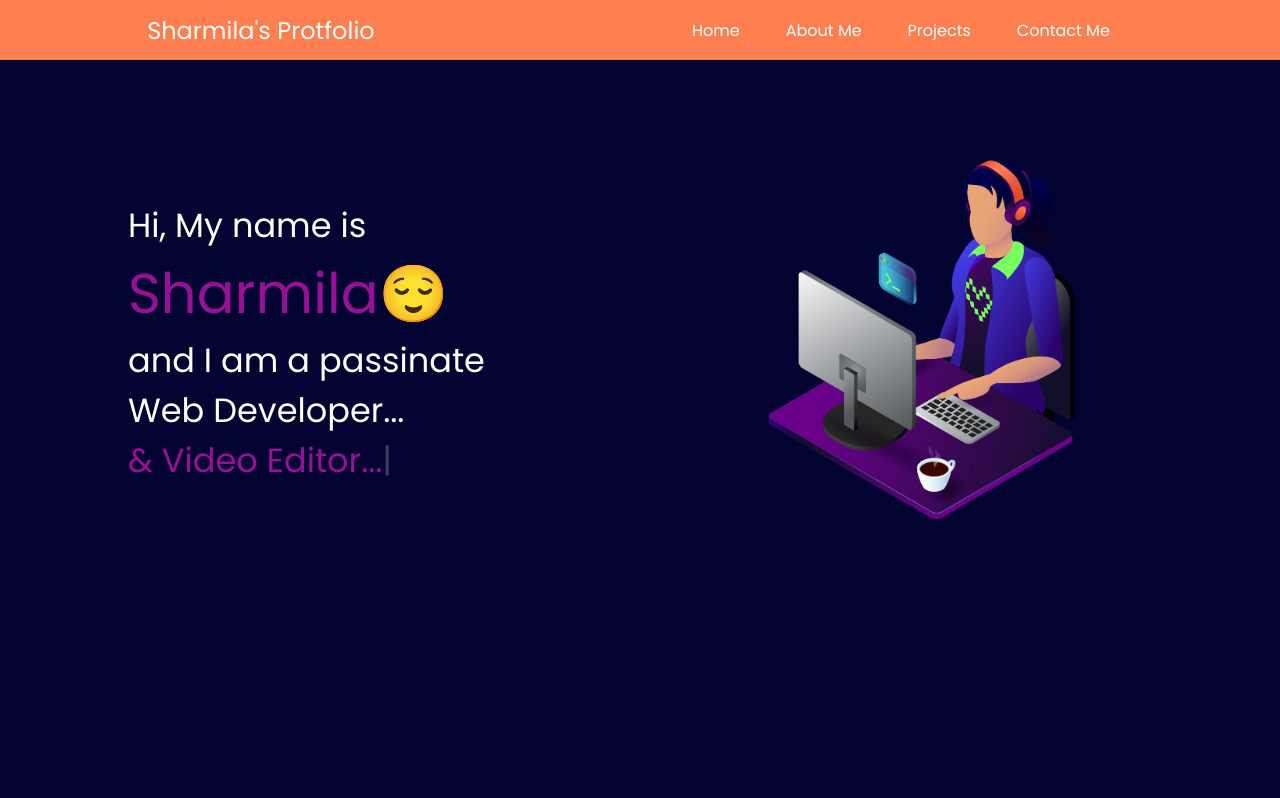
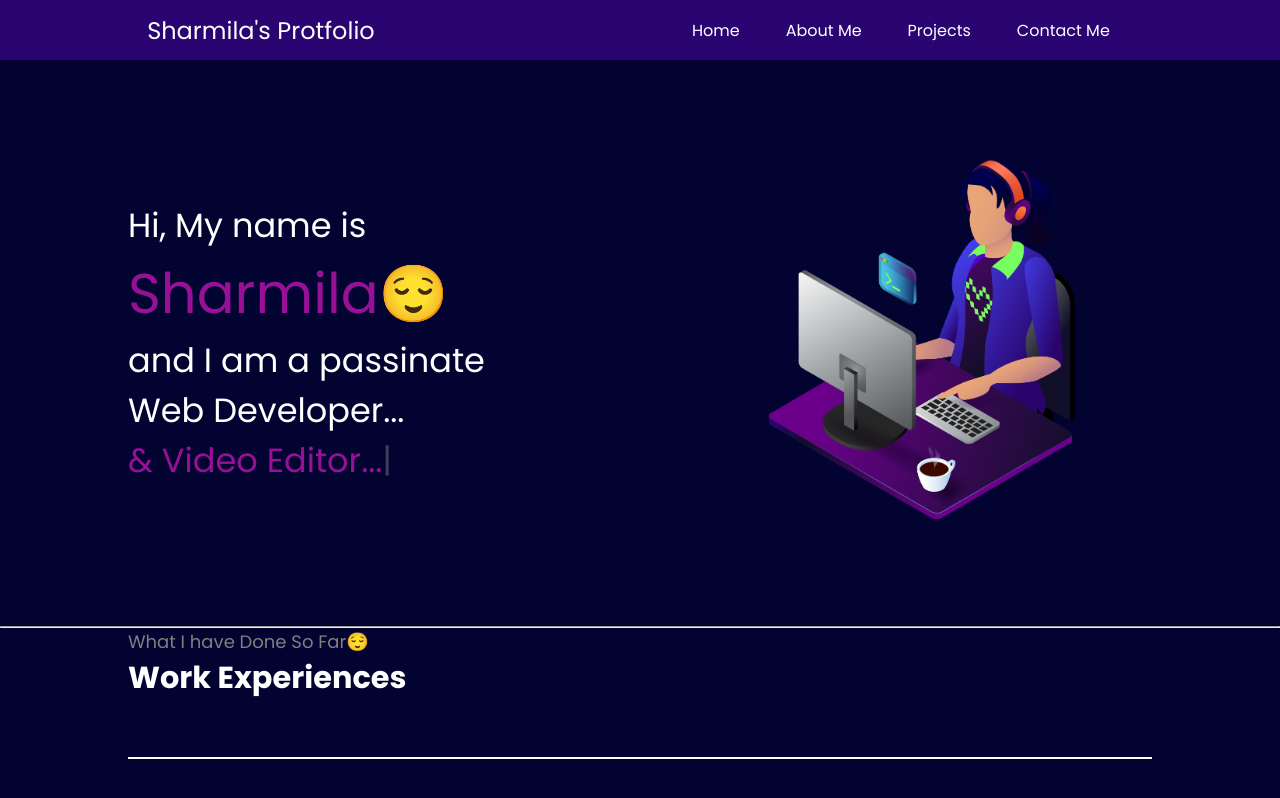
Before and after one commit to sharmilayadav11/Protfolio-Javascript, a plain HTML site: page index.html in a window 1280 px wide. Drawn offline with nearby package versions, Linux system fonts and the light colour scheme.

Commit message:
Update index.html

```diff
--- a/index.html
+++ b/index.html
@@ -26,7 +26,7 @@
             display: flex;
             justify-content: space-around;
             align-items: center;
-            background-color: coral;
+            background-color: rgb(42, 4, 112);
             height: 60px;
         }
 
@@ -85,8 +85,31 @@
             font-size: 3.5rem;
         }
 
+        .text-grey {
+            color: grey;
+            font-size: 18px;
+
+        }
+
         #element {
             color: rgb(151, 16, 151);
+        }
+
+        .secondclass {
+            max-width: 80vw;
+            margin: auto;
+            height: 80vh;
+        }
+
+        .secondclass h1 {
+            font-size: 1.9rem;
+        }
+
+        .secondclass .horizontal-line {
+            background: white;
+            width: 80vw;
+            height: 2px;
+            margin: 56px 0;
         }
     </style>
 </head>
@@ -120,10 +143,12 @@
             <div class="rightsection">
                 <img src="bg.png" alt="Sharmila">
             </div>
-
-
-
-
+        </section>
+        <hr>
+        <section class="secondclass">
+            <span class="text-grey">What I have Done So Far😌 </span>
+            <h1>Work Experiences</h1>
+            <div class="horizontal-line"></div>
         </section>
     </main>
     <script src="https://unpkg.com/typed.js@2.1.0/dist/typed.umd.js"></script>
```
